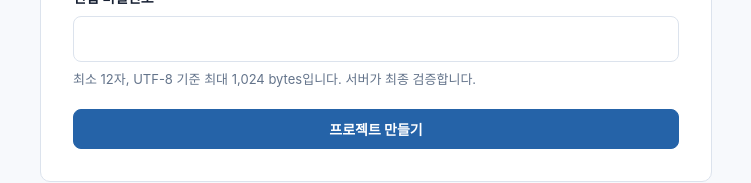
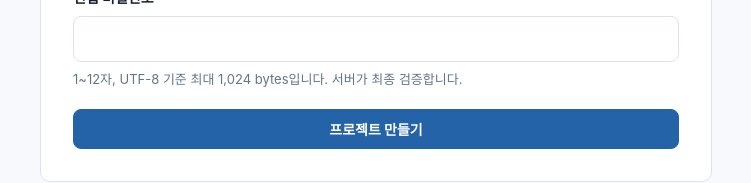
Before and after one commit to planner77/masterGantt, a Next.js app: page /projects/new in a window 1280 px wide. Shown: the part 704-887 px from the top of the page, without its empty margins (0-751 px from the left). Built offline with nearby package versions, Linux system fonts and the light colour scheme.

Commit message:
feat: align project creation password policy (#99)

```diff
--- a/src/features/projects/create-project-form.tsx
+++ b/src/features/projects/create-project-form.tsx
@@ -8,8 +8,8 @@ import type {
   CreateProjectResponse,
 } from "@/contracts/projects";
 
-const MINIMUM_PASSWORD_LENGTH = 12;
-const MAXIMUM_PASSWORD_BYTES = 1024;
+const MINIMUM_PASSWORD_LENGTH = 1;
+const MAXIMUM_PASSWORD_LENGTH = 12;
 const MAXIMUM_OWNER_LENGTH = 100;
 const API_ERROR_MESSAGES: Readonly<Record<string, string>> = {
   INVALID_JSON: "입력 전송 형식을 확인한 뒤 다시 시도해 주세요.",
@@ -171,7 +171,7 @@ export function CreateProjectForm() {
           autoComplete="new-password"
           disabled={isSubmitting}
           id="project-edit-password"
-          minLength={MINIMUM_PASSWORD_LENGTH}
+          minLength={MINIMUM_PASSWORD_LENGTH} maxLength={MAXIMUM_PASSWORD_LENGTH}
           name="editPassword"
           onChange={(event) => setEditPassword(event.target.value)}
           required
@@ -179,7 +179,7 @@ export function CreateProjectForm() {
           value={editPassword}
         />
         <p id="project-password-help">
-          최소 12자, UTF-8 기준 최대 1,024 bytes입니다. 서버가 최종 검증합니다.
+          1~12자, UTF-8 기준 최대 1,024 bytes입니다. 서버가 최종 검증합니다.
         </p>
       </div>
 
```
